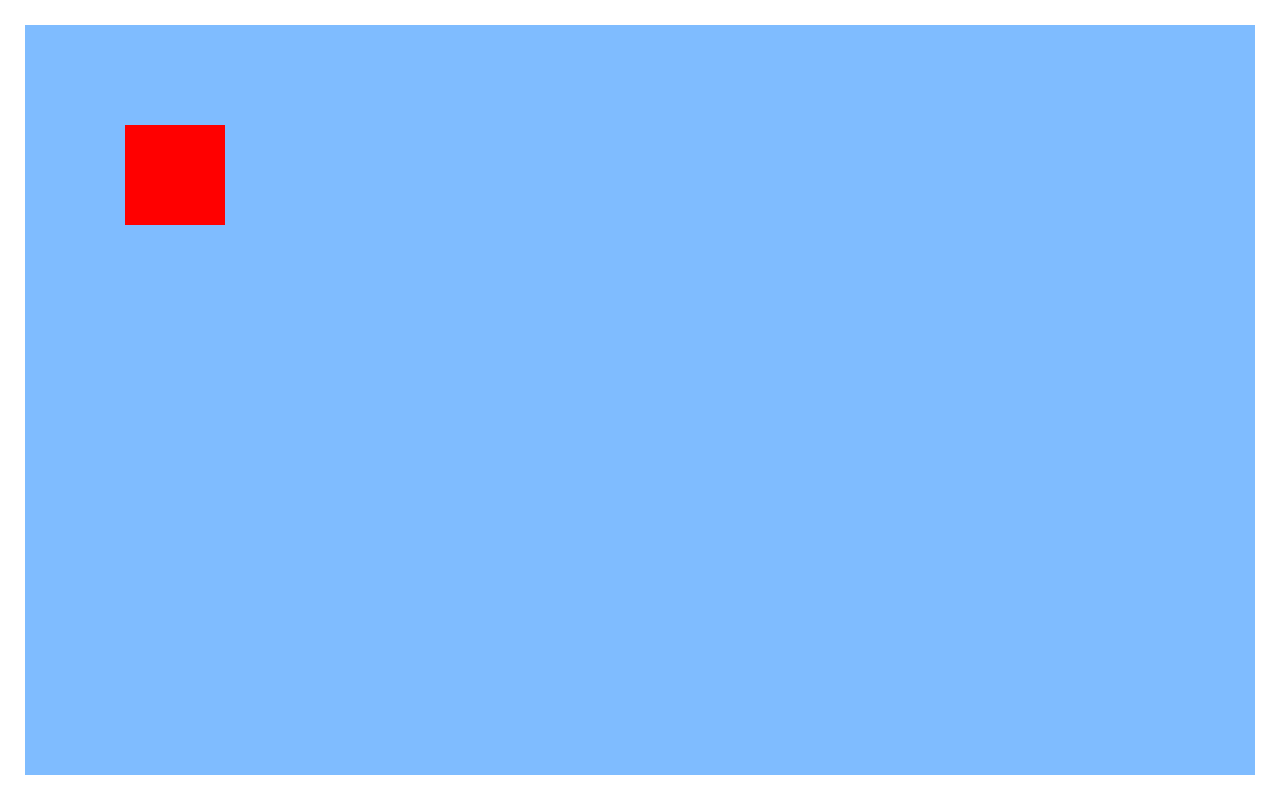
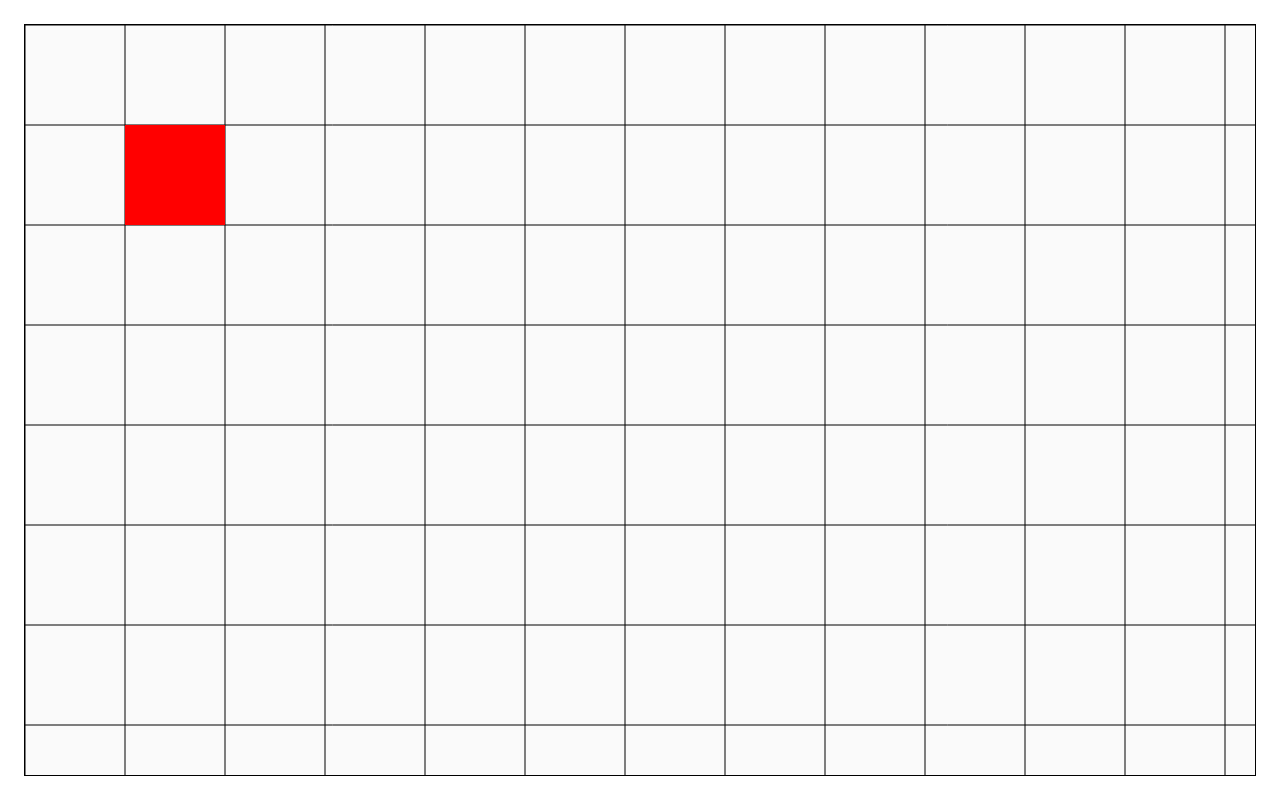
Before and after one commit to Minkmmx64/ts-canvas, a website built with Vite: page index.html in a window 1280 px wide. Built offline with nearby package versions, Linux system fonts and the light colour scheme.

Commit message:
无限滚动

```diff
--- a/index.html
+++ b/index.html
@@ -12,6 +12,10 @@
     padding: 0px;
     margin: 0px;
   }
+
+  #canvas {
+    border: 1px solid #000000;
+  }
 </style>
 
 <body style="display: flex; justify-content: center; align-items: center; height: 100vh;">
--- a/src/core/CanvasEventListener.ts
+++ b/src/core/CanvasEventListener.ts
@@ -38,6 +38,9 @@ export class CanvasEventListener {
       this.canvas.removeEventListener("mousemove", eventMouseMove);
     });
     this.canvas.addEventListener("wheel", eventWheel);
+    this.canvas.addEventListener("contextmenu", e => {
+      e.preventDefault();
+    })
   }
 
   private eventMouseDown(e: MouseEvent) {
@@ -61,5 +64,10 @@ export class CanvasEventListener {
 
   private eventWheel(e: WheelEvent) {
     console.log("wheel", e);
+    if (e.deltaY > 0) {
+      this.canvasSystem.canvasTransform.addScale(-this.canvasSystem.const.TRANSFORM_SCALE_STEP);
+    } else if (e.deltaY < 0) {
+      this.canvasSystem.canvasTransform.addScale(+this.canvasSystem.const.TRANSFORM_SCALE_STEP);
+    }
   }
 }
--- a/src/core/CanvasSystem.ts
+++ b/src/core/CanvasSystem.ts
@@ -1,6 +1,7 @@
 import { AspectRatio, ICanvasOptions, ICanvasSystemOptions, SizeIntoAspectRatio } from "../type/canvas.type";
 import { CanvasEventListener } from "./CanvasEventListener";
 import { CanvasTransform } from "./CanvasTransform";
+import { CavnasCoordinate } from "./CavnasCoordinate";
 
 export class CanvasSystem {
 
@@ -10,6 +11,15 @@ export class CanvasSystem {
 
   public canvasEventListener !: CanvasEventListener;
   public canvasTransform !: CanvasTransform;
+  public cavnasCoordinate !: CavnasCoordinate;
+  public const = {
+    TRANSFORM_SCALE_STEP: 0.1,
+    TRANSFORM_SCALE_MAX: 5,
+    TRANSFORM_SCALE_MIN: 0.1,
+    GRID: {
+      SIZE: 100,
+    }
+  }
 
   private constructor(canvas: HTMLCanvasElement, options: ICanvasSystemOptions<AspectRatio>) {
     if (!canvas) throw new TypeError("canvas is not exist");
@@ -33,6 +43,7 @@ export class CanvasSystem {
     const { left, top } = canvas.getBoundingClientRect();
     this.canvasEventListener = new CanvasEventListener(this.node, { x: left, y: top }, this);
     this.canvasTransform = new CanvasTransform(this);
+    this.cavnasCoordinate = new CavnasCoordinate();
     this.render();
   }
 
@@ -55,7 +66,39 @@ export class CanvasSystem {
   }
 
   private drawRule() {
-
+    const begin = { x: 0, y: 0 };
+    const end = { x: this.node.width, y: this.node.height };
+    const step = this.const.GRID.SIZE * this.canvasTransform.transform.scale;
+    const ctx = this.context;
+    const transform = this.canvasTransform.transform;
+    const diffx = transform.translation.x - Math.floor(transform.translation.x / step) * step;
+    const diffy = transform.translation.y - Math.floor(transform.translation.y / step) * step;
+    /**
+     * 原来绘制区域(0,0) => (w,h)
+     * 平移后只需要对 每一列，每一行间隔 step 取模 = {x: diffx, y: diffy}
+     * 绘制时只需要绘制相对于(0,0) => (w,h) 平移
+     * moveTo,lineTo 时只需要把绘制的点求逆与ctx transform 抵消就可以实现无限滚动
+     */
+    for (let i = begin.x; i <= end.x; i += step) {
+      ctx.beginPath();
+      ctx.strokeStyle = "#000000";
+      const lineBegin = this.canvasTransform.getReTransformPoint({ x: i + diffx, y: begin.y });
+      const lineEnd = this.canvasTransform.getReTransformPoint({ x: i + diffx, y: end.y });
+      ctx.moveTo(lineBegin.x, lineBegin.y);
+      ctx.lineTo(lineEnd.x, lineEnd.y);
+      ctx.stroke();
+      ctx.closePath();
+    }
+    for (let i = begin.y; i <= end.y; i += step) {
+      ctx.beginPath();
+      ctx.strokeStyle = "#000000";
+      const lineBegin = this.canvasTransform.getReTransformPoint({ x: begin.x, y: i + diffy });
+      const lineEnd = this.canvasTransform.getReTransformPoint({ x: end.x, y: i + diffy });
+      ctx.moveTo(lineBegin.x, lineBegin.y);
+      ctx.lineTo(lineEnd.x, lineEnd.y);
+      ctx.stroke();
+      ctx.closePath();
+    }
   }
 
 }
--- a/src/core/CanvasTransform.ts
+++ b/src/core/CanvasTransform.ts
@@ -33,6 +33,25 @@ export class CanvasTransform {
 
   public addScale(diff: number) {
     this.transform.scale += diff;
+    this.transform.scale = Math.max(
+      this.canvasSystem.const.TRANSFORM_SCALE_MIN,
+      Math.min(
+        this.canvasSystem.const.TRANSFORM_SCALE_MAX, this.transform.scale
+      ))
     this.canvasSystem.render();
   }
+
+  public getReTransformPoint(point: Point2D): Point2D {
+    return {
+      x: (point.x - this.transform.translation.x) / this.transform.scale,
+      y: (point.y - this.transform.translation.y) / this.transform.scale
+    }
+  }
+
+  public getTransformPoint(point: Point2D): Point2D {
+    return {
+      x: (point.x + this.transform.translation.x) * this.transform.scale,
+      y: (point.y + this.transform.translation.y) * this.transform.scale
+    }
+  }
 }
--- /dev/null
+++ b/src/core/CavnasCoordinate.ts
@@ -0,0 +1,11 @@
+export class CavnasCoordinate {
+
+  constructor() {
+
+  }
+
+  //canvas 坐标 => 屏幕坐标
+  //屏幕坐标 => canvas 坐标
+  //canvas 坐标 => 网格坐标
+  //网格坐标 => canvas 坐标
+}
--- a/src/index.ts
+++ b/src/index.ts
@@ -9,6 +9,6 @@ const System = CanvasSystem.createCanvas(canvas, {
     height: window.innerHeight - 50
   },
   canvasOptions: {
-    background: "#007aff80"
+    background: "rgba(200,200,200,0.1)"
   }
 });
--- a/src/type/canvas.type.ts
+++ b/src/type/canvas.type.ts
@@ -12,7 +12,6 @@ export interface ICanvasSystemOptions<T extends AspectRatio> {
 
 export interface ICanvasOptions {
   background?: string;
-
 }
 
 export interface ITransform {
```
Also changed, not shown: 1 other file.
